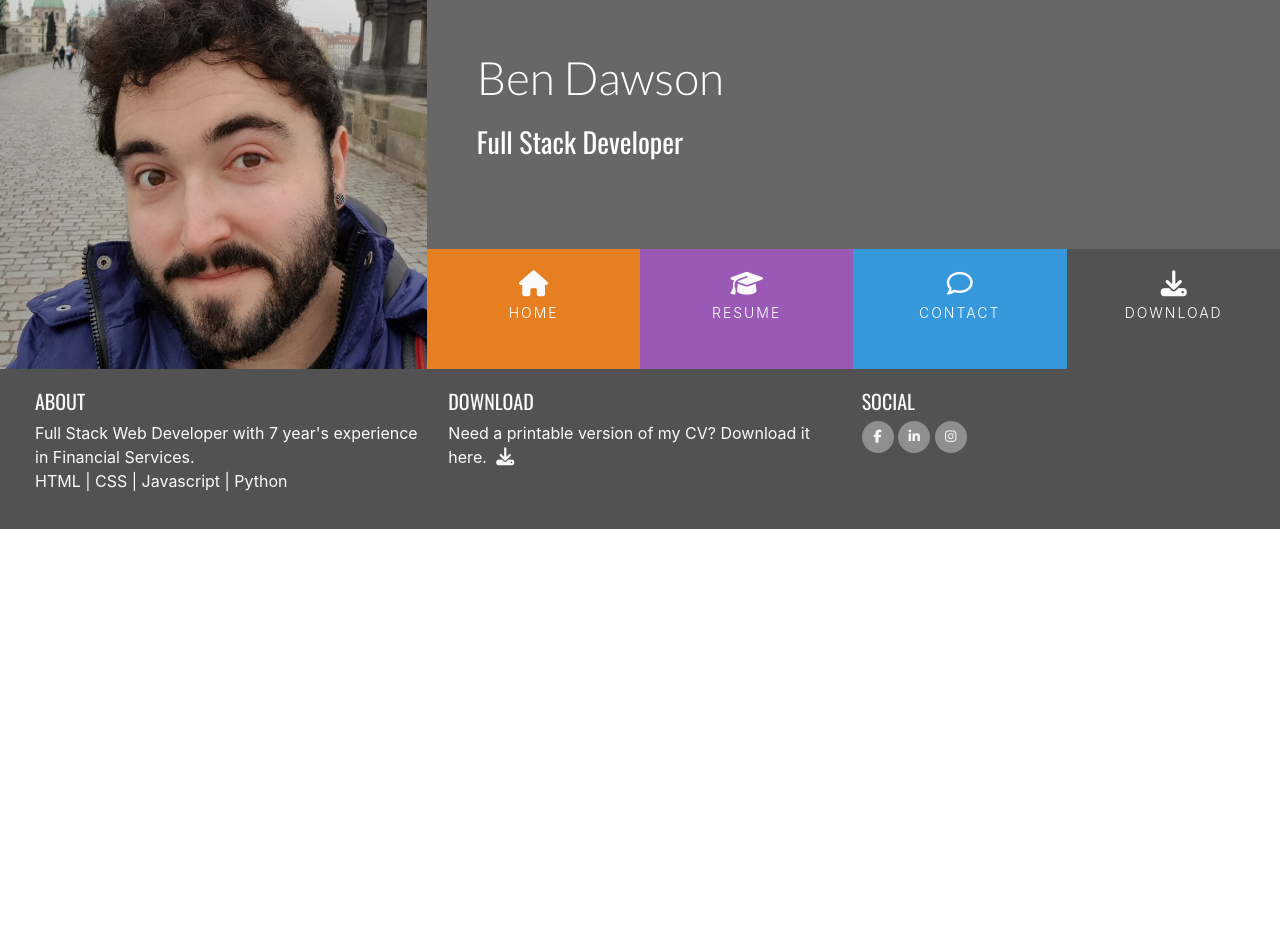
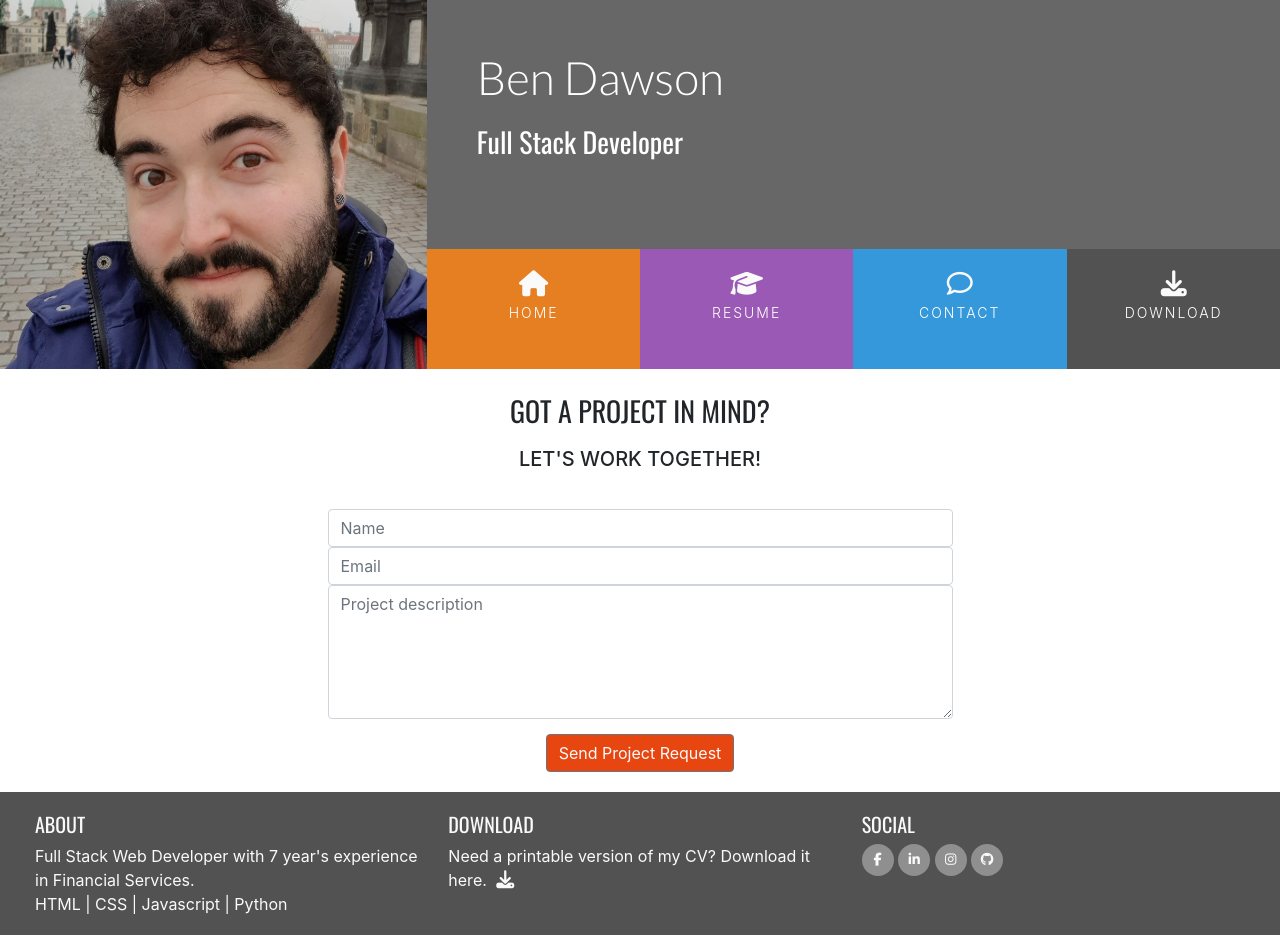
Before and after one commit to BenD2525/bootstrap-resume, a plain HTML site: page contact.html in a window 1280 px wide. Before the commit the page ends 800 px from the top, so only its background shows below. Drawn offline with nearby package versions, Linux system fonts and the light colour scheme.

Commit message:
Add contact page, link to CV and social media paths

```diff
--- a/contact.html
+++ b/contact.html
@@ -32,16 +32,16 @@
                     <div class="col">
                         <ul id="nav" class="list-inline menu-container">
                             <li class="col-6 col-sm-3 ui-menu-color-home list-inline-item menuitem">
-                                <a href="#" class="hvr-sweep-to-bottom"><i class="fa fa-home" aria-hidden="true"></i><span>Home</span></a>
+                                <a href="index.html" class="hvr-sweep-to-bottom"><i class="fa fa-home" aria-hidden="true"></i><span>Home</span></a>
                             </li>
                             <li class="col-6 col-sm-3 ui-menu-color-resume list-inline-item menuitem">
-                                <a href="#" class="hvr-sweep-to-bottom"><i class="fa fa-graduation-cap" aria-hidden="true"></i><span>Resume</span></a>
+                                <a href="resume.html" class="hvr-sweep-to-bottom"><i class="fa fa-graduation-cap" aria-hidden="true"></i><span>Resume</span></a>
                             </li>
                             <li class="col-6 col-sm-3 ui-menu-color-contact list-inline-item menuitem">
-                                <a href="#" class="hvr-sweep-to-bottom"><i class="fa fa-comment-o" aria-hidden="true"></i><span>Contact</span></a>
+                                <a href="contact.html" class="hvr-sweep-to-bottom"><i class="fa fa-comment-o" aria-hidden="true"></i><span>Contact</span></a>
                             </li>
                             <li class="col-6 col-sm-3 ui-menu-color-download list-inline-item menuitem">
-                                <a href="#" class="hvr-sweep-to-bottom"><i class="fa fa-download" aria-hidden="true"></i><span>Download</span></a>
+                                <a href="cv/CV.pdf" target = "_blank" class="hvr-sweep-to-bottom"><i class="fa fa-download" aria-hidden="true"></i><span>Download</span></a>
                             </li>
                         </ul>
                     </div>
@@ -51,7 +51,26 @@
         </div>
 
     </header>
-    <section>
+    <section class="container-fluid">
+        <div class="row bg-color-contact">
+            <div class="col">
+                <h3 class="contact-heading uppercase text-center">Got a project in mind?</h3>
+                <h5 class="uppercase text-center">Let's work together!</h5>
+
+                <div class="center-form">
+                    <form>
+                        <input type="text" name="name" id="fullname" class="form-control" placeholder="Name" required>
+                        <input type="email" name="email" id="emailaddress" class="form-control" placeholder="Email" required>
+                        <textarea rows="5" name="projectsummary" id="projectsummary" class="form-control" placeholder="Project description" required></textarea>
+                        <div class="form-row text-center">
+                            <div class="col">
+                                <button type="submit" class="btn btn-secondary">Send Project Request</button>
+                            </div>
+                        </div>
+                    </form>
+                </div>
+            </div>
+        </div>
 
     </section>
     <footer class="container-fluid">
@@ -64,7 +83,7 @@
                 <h5 class="uppercase general-sub">Download</h5>
                 <p class="inline-block">
                     Need a printable version of my CV? Download it here.
-                    <a href="#" target="_blank" class="cv-pdf">
+                    <a href="cv/CV.pdf" target="_blank" class="cv-pdf">
                         <i class="fa fa-download" aria-hidden="true"></i>
                         <span class="sr-only">Download Link.</span>
                     </a>
@@ -74,21 +93,27 @@
                 <h5 class="uppercase general-sub">Social</h5>
                 <ul class="list-inline social-links">
                     <li class="list-inline-item">
-                        <a href="#" target="_blank">
+                        <a href="https://www.facebook.com/ben.dawson.7777" target="_blank">
                             <i class="fa fa-facebook" aria-hidden="true"></i>
                             <span class="sr-only">Facebook</span>
                         </a>
                     </li>
                     <li class="list-inline-item">
-                        <a href="#" target="_blank">
+                        <a href="https://www.linkedin.com/in/ben-dawson-1582121a2/" target="_blank">
                             <i class="fa fa-linkedin" aria-hidden="true"></i>
                             <span class="sr-only">LinkedIn</span>
                         </a>
                     </li>
                     <li class="list-inline-item">
-                        <a href="#" target="_blank">
+                        <a href="https://www.instagram.com/bendy2525/" target="_blank">
                             <i class="fa fa-instagram" aria-hidden="true"></i>
                             <span class="sr-only">Instagram</span>
+                        </a>
+                    </li>
+                    <li class="list-inline-item">
+                        <a href="https://github.com/BenD2525" target="_blank">
+                            <i class="fa fa-github" aria-hidden="true"></i>
+                            <span class="sr-only">GitHub</span>
                         </a>
                     </li>
                 </ul>
--- a/css/styles.css
+++ b/css/styles.css
@@ -303,3 +303,36 @@ footer {
 .history-items {
     margin-bottom: 30px;
 }
+
+.bg-color-contact {
+    background-color: #fff;
+}
+
+.contact-heading {
+    font-family: 'Oswald',sans-serif;
+    font-weight: 300;
+    margin-top: 25px;
+    margin-bottom: 20px;
+}
+
+.center-form {
+    padding-top: 10px;
+    margin: 0 auto;
+    max-width: 70%;
+}
+
+button[type="submit"] {
+    margin-top: 15px;
+    margin-bottom: 20px;
+    color: #fafafa;
+    background-color: #e84610;
+}
+
+@media(min-width: 992px) {
+    .center-form {
+        padding-top: 30px;
+        min-height: 240px;
+        margin: 0 auto;
+        max-width: 50%;
+    }
+}
```
Also changed, not shown: index.html (+13 -7 lines), resume.html (+14 -8 lines), 1 other file.
